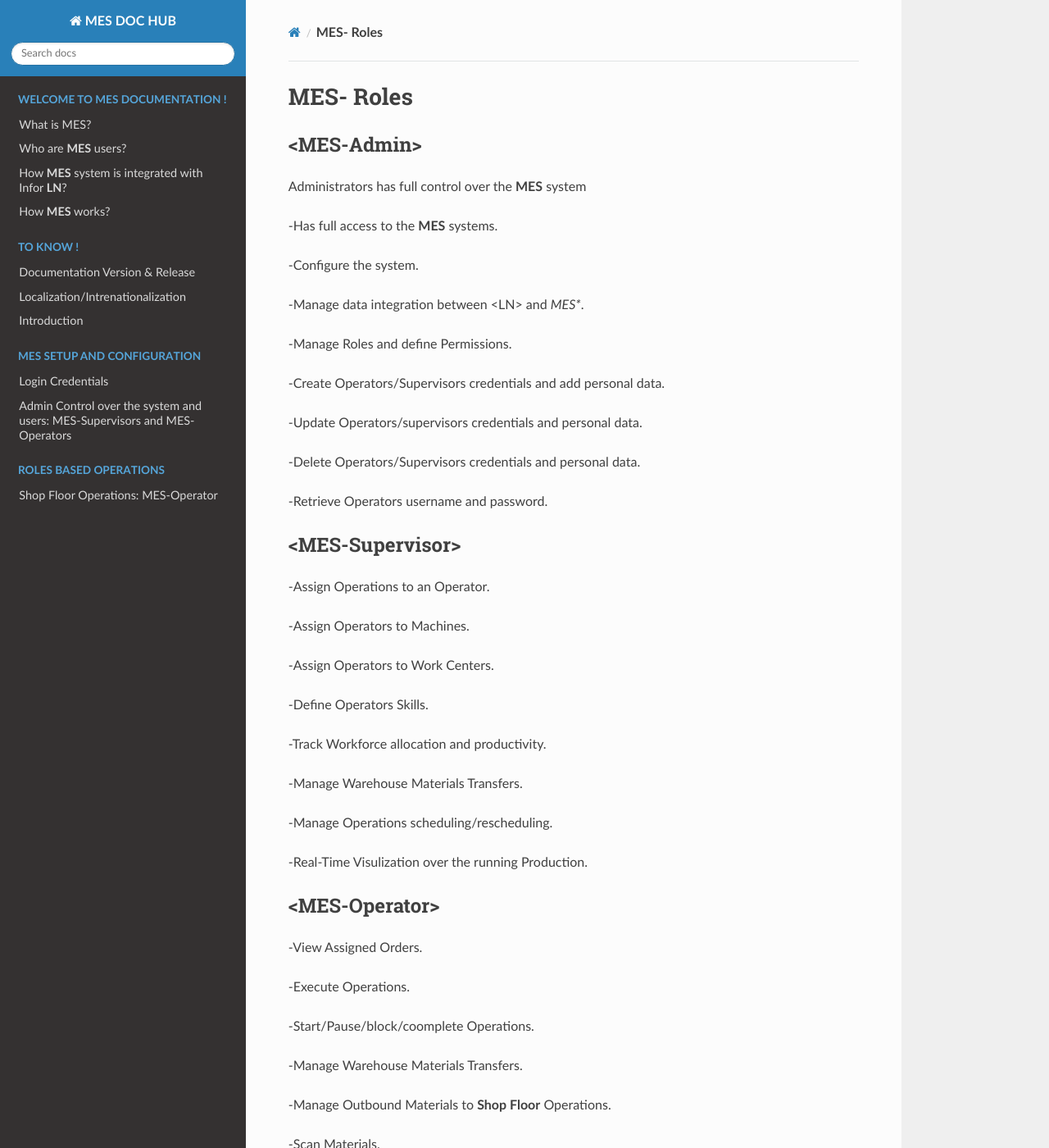
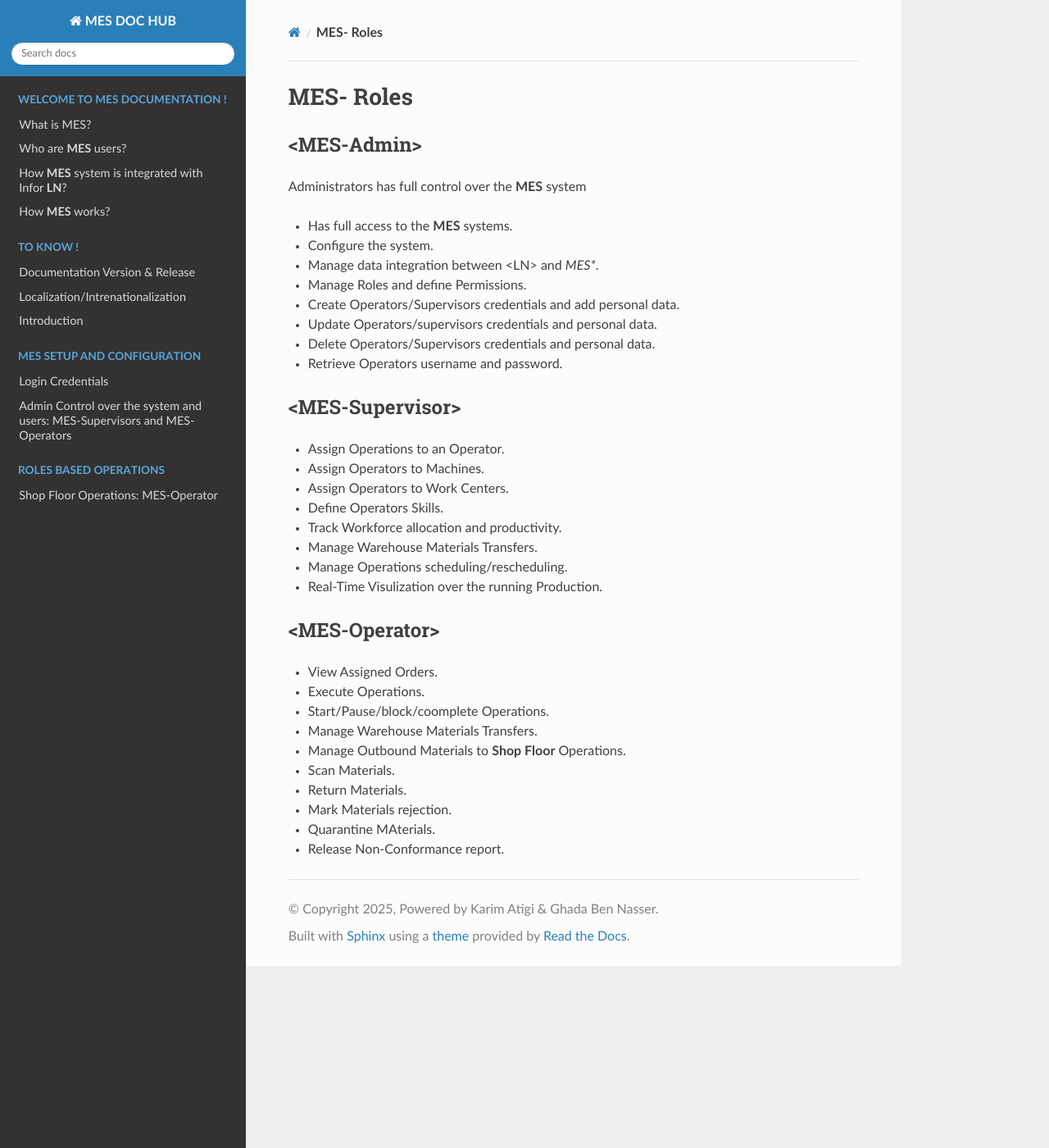
Before and after one commit to ghadiben0/-rtd-tutorial-ghadi2, a Sphinx documentation site: the page built from docs/source/roles.rst, in a window 1280 px wide and 1400 px high. Shown: the whole window at 82% size. Built offline with Sphinx 7.4.7 and the Read the Docs theme 3.1.0, drawn with Linux system fonts in a browser that asks for light colours; some of the changed lines change nothing that is shown; some of the changed text lies outside the part shown.

Commit message:
Update roles.rst

```diff
--- a/docs/source/roles.rst
+++ b/docs/source/roles.rst
@@ -1,64 +1,71 @@
 **MES- Roles**
 ===================================
+
+.. _mes-admins:
 
 **<MES-Admin>**
 --------
 Administrators has full control over the **MES** system
 
--Has full access to the **MES** systems.
+* Has full access to the **MES** systems.
 
--Configure the system.
+* Configure the system.
 
--Manage data integration between <LN> and *MES**.
+* Manage data integration between <LN> and *MES**.
 
--Manage Roles and define Permissions.
+* Manage Roles and define Permissions.
 
--Create Operators/Supervisors credentials and add personal data.
+* Create Operators/Supervisors credentials and add personal data.
 
--Update Operators/supervisors credentials and personal data.
+* Update Operators/supervisors credentials and personal data.
 
--Delete Operators/Supervisors credentials and personal data.
+* Delete Operators/Supervisors credentials and personal data.
 
--Retrieve Operators username and password.
+* Retrieve Operators username and password.
+
+
+.. _mes-supervisors:
 
 **<MES-Supervisor>**
 --------
 
--Assign Operations to an Operator.
+* Assign Operations to an Operator.
 
--Assign Operators to Machines.
+* Assign Operators to Machines.
 
--Assign Operators to Work Centers.
+* Assign Operators to Work Centers.
 
--Define Operators Skills.
+* Define Operators Skills.
 
--Track Workforce allocation and productivity.
+* Track Workforce allocation and productivity.
 
--Manage Warehouse Materials Transfers.
+* Manage Warehouse Materials Transfers.
 
--Manage Operations scheduling/rescheduling.
+* Manage Operations scheduling/rescheduling.
 
--Real-Time Visulization over the running Production.
+* Real-Time Visulization over the running Production.
+
+.. _mes-oprators:
 
 **<MES-Operator>**
 --------
 
--View Assigned Orders.
+* View Assigned Orders.
 
--Execute Operations.
+* Execute Operations.
 
--Start/Pause/block/coomplete Operations.
+* Start/Pause/block/coomplete Operations.
 
--Manage Warehouse Materials Transfers.
+* Manage Warehouse Materials Transfers.
 
--Manage Outbound Materials to **Shop Floor** Operations.
+* Manage Outbound Materials to **Shop Floor** Operations.
 
--Scan Materials.
+* Scan Materials.
 
--Return Materials.
+* Return Materials.
 
--Mark Materials rejection.
+* Mark Materials rejection.
 
--Quarantine MAterials.
+* Quarantine MAterials.
 
--Release Non-Conformance report.
+* Release Non-Conformance report.
```
